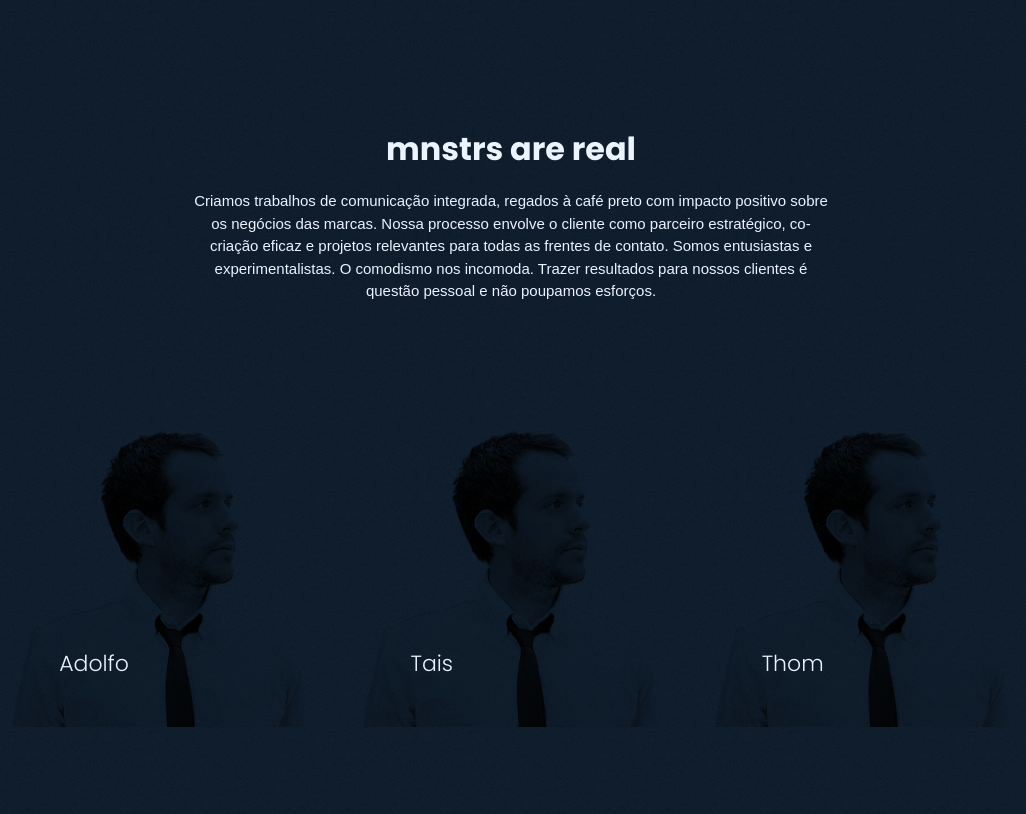
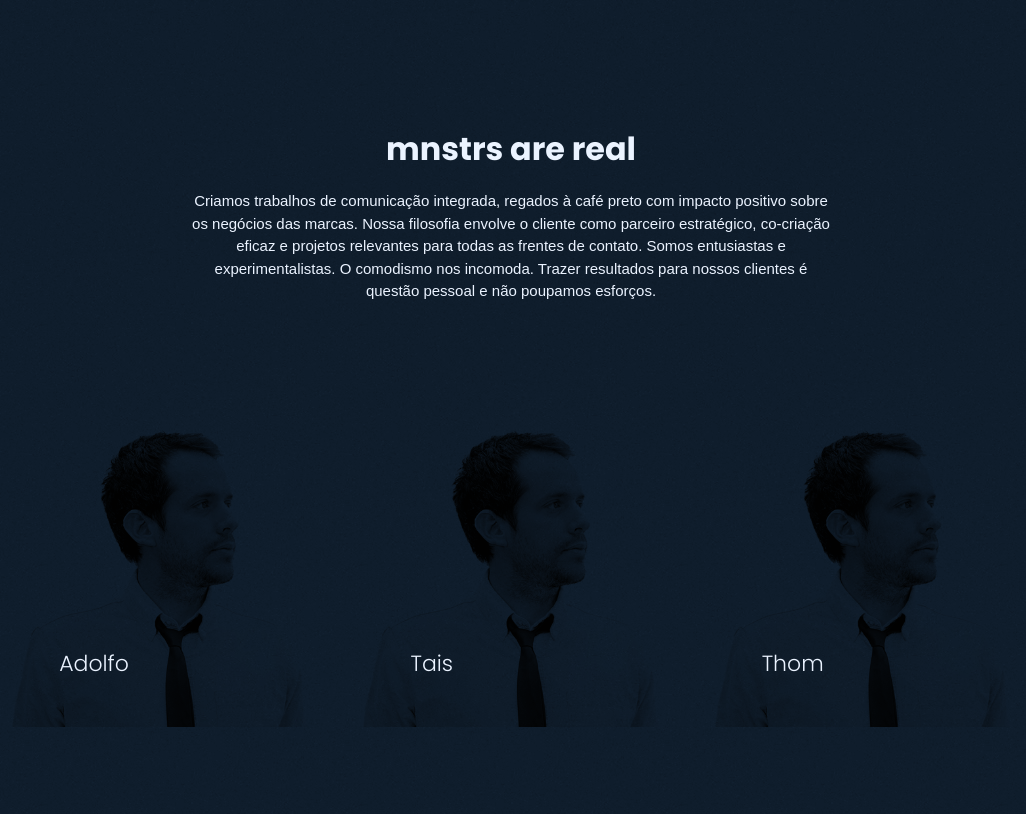
Before and after one commit to mnstrs/site, a Node server app: page / in a window 1280 px wide. Shown: the part 1789-2603 px from the top of the page, without its empty margins (129-1155 px from the left). Run offline with Node 20, Linux system fonts and the light colour scheme.

Commit message:
pelas barbas do profeta

```diff
--- a/views/index.ejs
+++ b/views/index.ejs
@@ -49,7 +49,7 @@
                <article>
                   <h2>mnstrs are real</h2>
                   Criamos trabalhos de comunicação integrada, regados à café preto com impacto positivo sobre os negócios das marcas.
-                  Nossa processo envolve o cliente como parceiro estratégico, co-criação eficaz e projetos relevantes para todas as frentes de contato.
+                  Nossa filosofia envolve o cliente como parceiro estratégico, co-criação eficaz e projetos relevantes para todas as frentes de contato.
                   Somos entusiastas e experimentalistas. O comodismo nos incomoda. Trazer resultados para nossos clientes é questão pessoal e não poupamos esforços.
                </article>
                <div class="ones">
```
